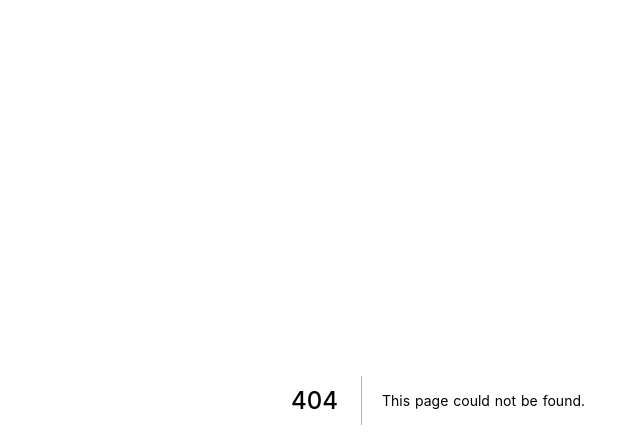
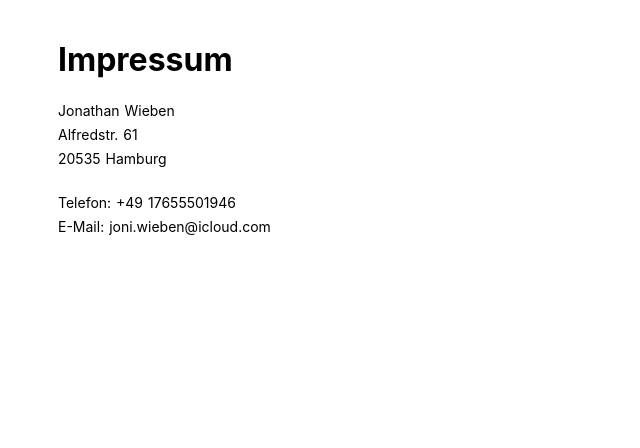
Before and after one commit to JonathanWbn/clipp.li, a Next.js app: page /impressum in a window 1280 px wide. Before the commit this address had no page. Shown: the top 448 px of the page, without its empty margins (202-842 px from the left). Built offline with nearby package versions, Linux system fonts and the light colour scheme.

Commit message:
New: Add impressum

```diff
--- a/components/footer.js
+++ b/components/footer.js
@@ -8,7 +8,7 @@ export default function Footer() {
         <a href="https://twitter.com/JoniWieben" target="_blank" rel="noopener noreferrer">
           Twitter
         </a>
-        <a href="mailto:joni.wieben@icloud.com">Contact</a>
+        <a href="/impressum">Impressum</a>
       </footer>
       <style jsx>{`
         footer {
--- a/now.json
+++ b/now.json
@@ -5,7 +5,7 @@
   "builds": [{ "src": "next.config.js", "use": "@now/next" }, { "src": "api/*.js", "use": "@now/node" }],
   "routes": [
     { "src": "/clip", "methods": ["POST"], "dest": "api/clip.js" },
-    { "src": "/[a-z]+", "methods": ["GET"], "dest": "api/redirect.js" }
+    { "src": "/(?!(impressum))[a-z]+/[a-z]+", "methods": ["GET"], "dest": "api/redirect.js" }
   ],
   "env": {
     "MONGODB_URI": "@mongodb-uri"
--- /dev/null
+++ b/pages/impressum.js
@@ -0,0 +1,52 @@
+export default function Impressum() {
+  return (
+    <>
+      <main>
+        <h1>Impressum</h1>
+        <p>
+          Jonathan Wieben
+          <br />
+          Alfredstr. 61
+          <br />
+          20535 Hamburg
+        </p>
+        <p>
+          Telefon: +49 17655501946
+          <br />
+          E-Mail: <a href="mailto:joni.wieben@icloud.com">joni.wieben@icloud.com</a>
+          <br />
+        </p>
+      </main>
+      <style jsx>
+        {`
+          main {
+            max-width: 800px;
+            margin: 0px auto;
+            padding: 40px 20px;
+            height: 100vh;
+          }
+
+          h1 {
+            font-size: 32px;
+          }
+
+          p {
+            margin-top: 20px;
+            font-size: 14px;
+            line-height: 24px;
+          }
+
+          a {
+            color: black;
+            text-decoration: none;
+            transition: all 0.2s ease 0s;
+          }
+
+          a:hover {
+            text-decoration: underline;
+          }
+        `}
+      </style>
+    </>
+  )
+}
```
